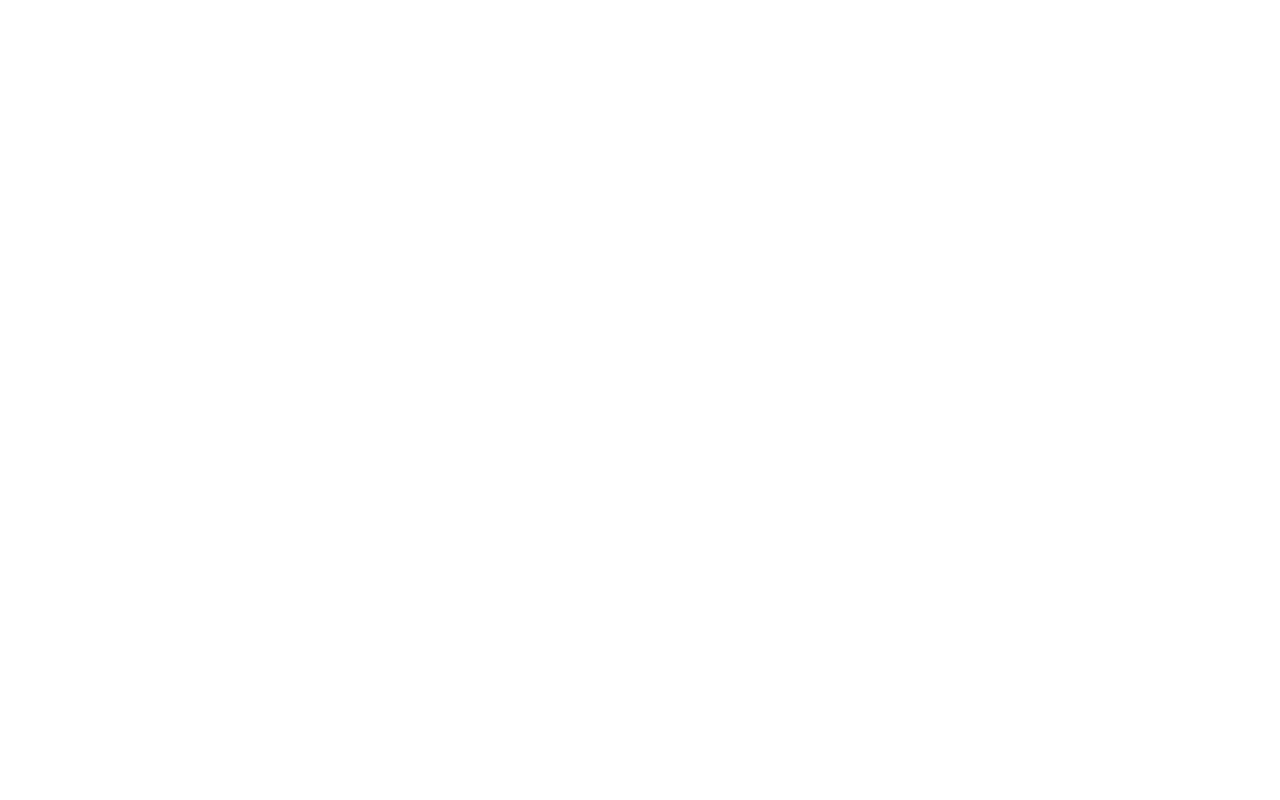
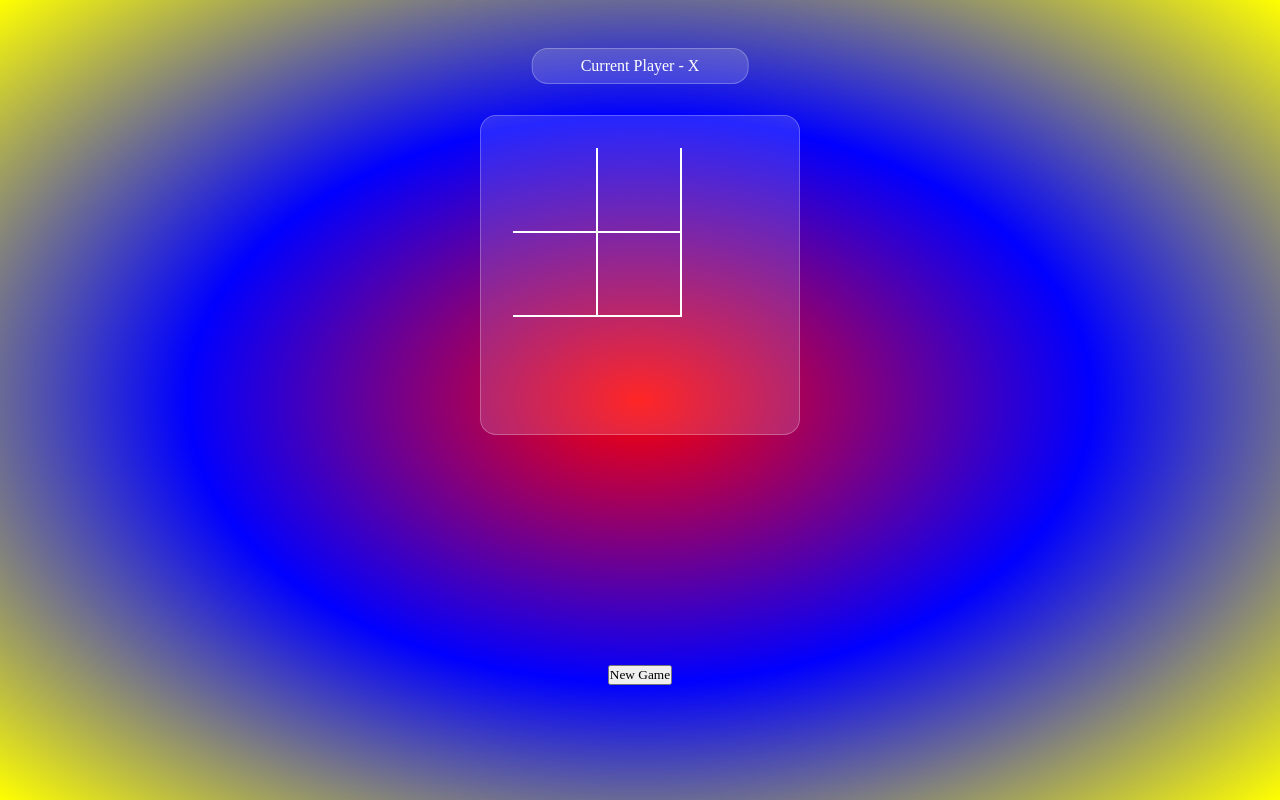
Before and after one commit to Saumya-1008/tictac, a plain HTML site: page index.html in a window 1280 px wide. Drawn offline with Linux system fonts and the light colour scheme.

Commit message:
Add files via upload

```diff
--- a/index.html
+++ b/index.html
@@ -4,8 +4,24 @@
     <meta charset="UTF-8">
     <meta name="viewport" content="width=device-width, initial-scale=1.0">
     <title>Document</title>
+    <link rel="stylesheet" href="style.css">
 </head>
 <body>
-
+    <div class="wrapper">
+        <p class="game-info">current player</p>
+        <div class="tic-tac-toe">
+            <div class="box box1"></div>
+            <div class="box box2"></div>
+            <div class="box box3"></div>
+            <div class="box box4"></div>
+            <div class="box box5"></div>
+            <div class="box box6"></div>
+            <div class="box box7"></div>
+            <div class="box box8"></div>
+            <div class="box box9"></div>
+        </div>
+        <button class="btn">New Game</button>
+    </div>
+    <script src="script.js"></script>
 </body>
 </html>
```
